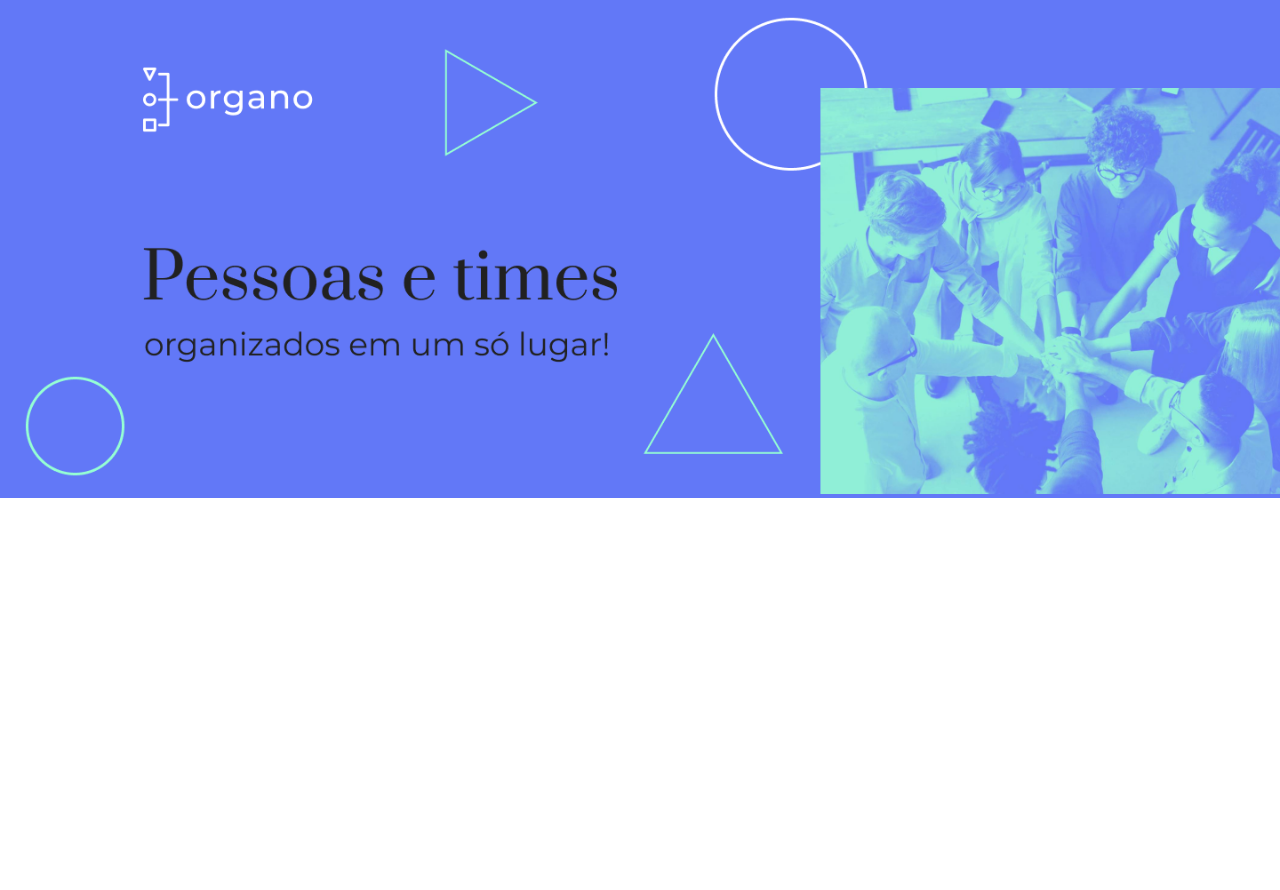
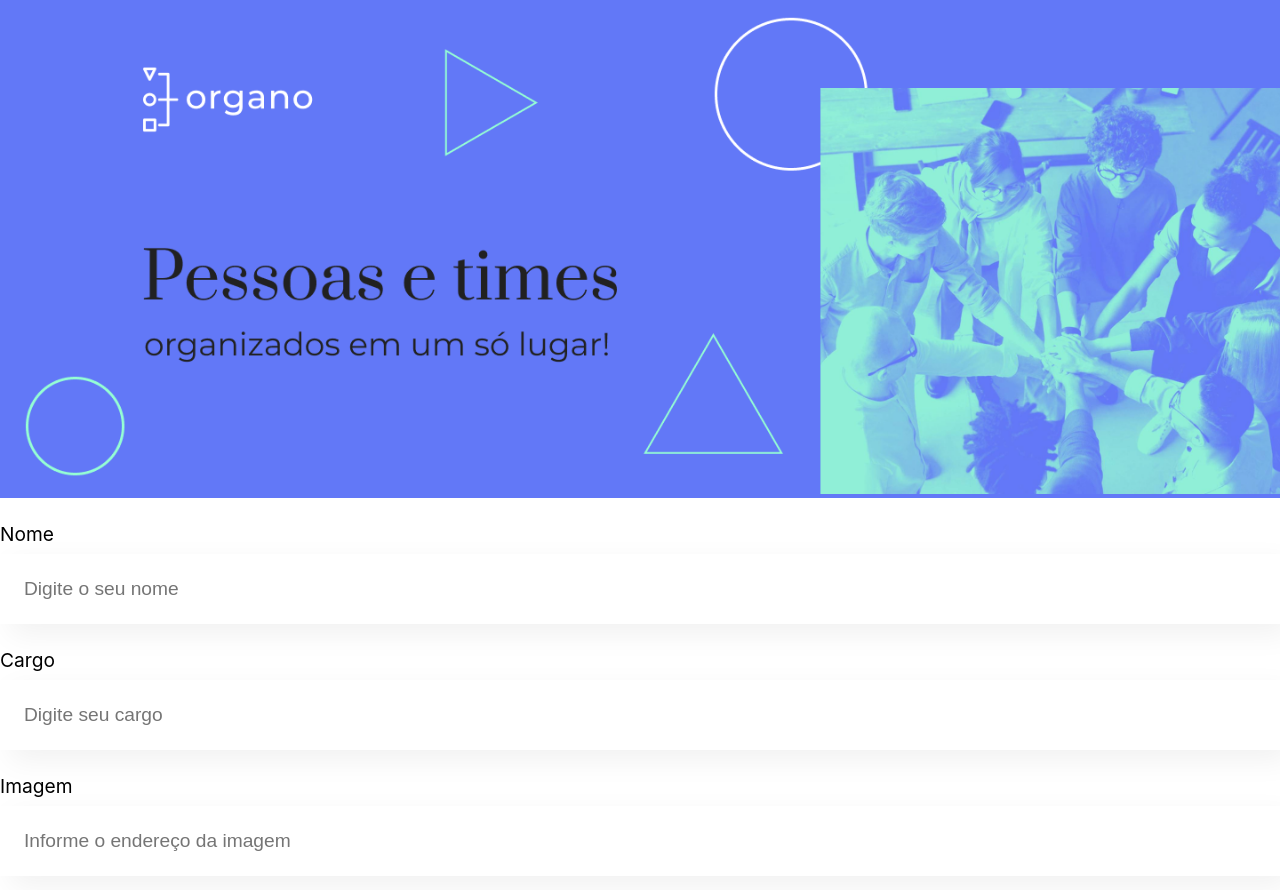
Before and after one commit to joaometzdorf/organo, a JavaScript app: page / in a window 1280 px wide. Shown: the top 890 px of the page. Before the commit the page ends 800 px from the top, so only its background shows below. Built offline with nearby package versions, Linux system fonts and the light colour scheme; the HTML template or start-up script is replaced by a standard one.

Commit message:
Criando campo de texto

```diff
--- a/src/App.js
+++ b/src/App.js
@@ -1,9 +1,13 @@
-import Banner from './components/Banner/Banner';
+import Banner from './components/Banner';
+import CampoTexto from './components/CampoTexto';
 
 function App() {
   return (
     <div className="App">
       <Banner />
+      <CampoTexto label="Nome" placeholder="Digite o seu nome" />
+      <CampoTexto label="Cargo" placeholder="Digite seu cargo" />
+      <CampoTexto label="Imagem" placeholder="Informe o endereço da imagem" />
     </div>
   );
 }
--- /dev/null
+++ b/src/components/CampoTexto/CampoTexto.css
@@ -0,0 +1,19 @@
+.campo-texto {
+    margin: 1.5rem 0;
+}
+
+.campo-texto label {
+    display: block;
+    margin-bottom: .5rem;
+    font-size: 1.2rem;
+}
+
+.campo-texto input {
+    background-color: #FFF;
+    box-shadow: 10px 10px 30px rgba(0, 0, 0, 0.06);
+    width: 100%;
+    border: none;
+    font-size: 1.2rem;
+    padding: 1.5rem;
+    box-sizing: border-box;
+}
--- /dev/null
+++ b/src/components/CampoTexto/index.js
@@ -0,0 +1,14 @@
+import './CampoTexto.css';
+
+const CampoTexto = (props) => {
+    return (
+        <div className="campo-texto">
+            <label>
+                {props.label}
+            </label>
+            <input placeholder={props.placeholder} />
+        </div>
+    )
+};
+
+export default CampoTexto;
```
Also changed, not shown: src/components/Banner/index.js (renamed from src/components/Banner/Banner.js).
